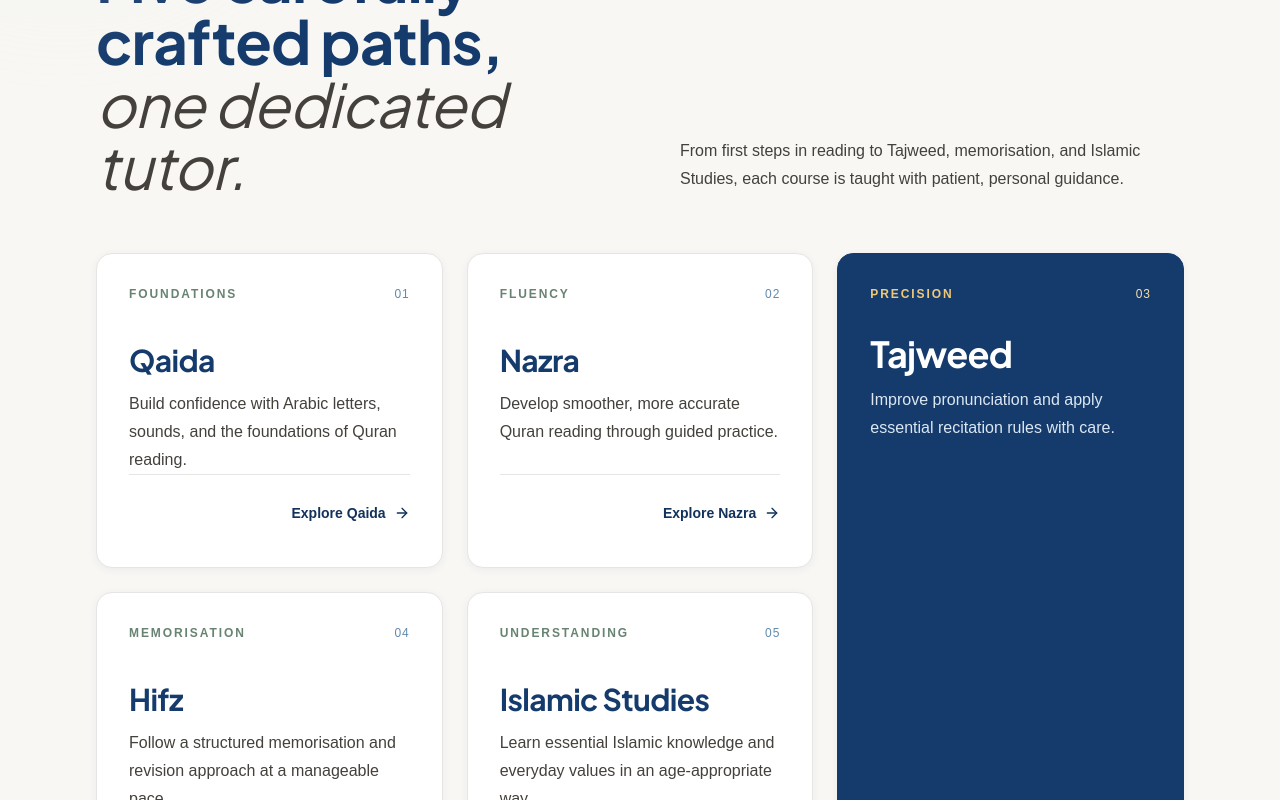
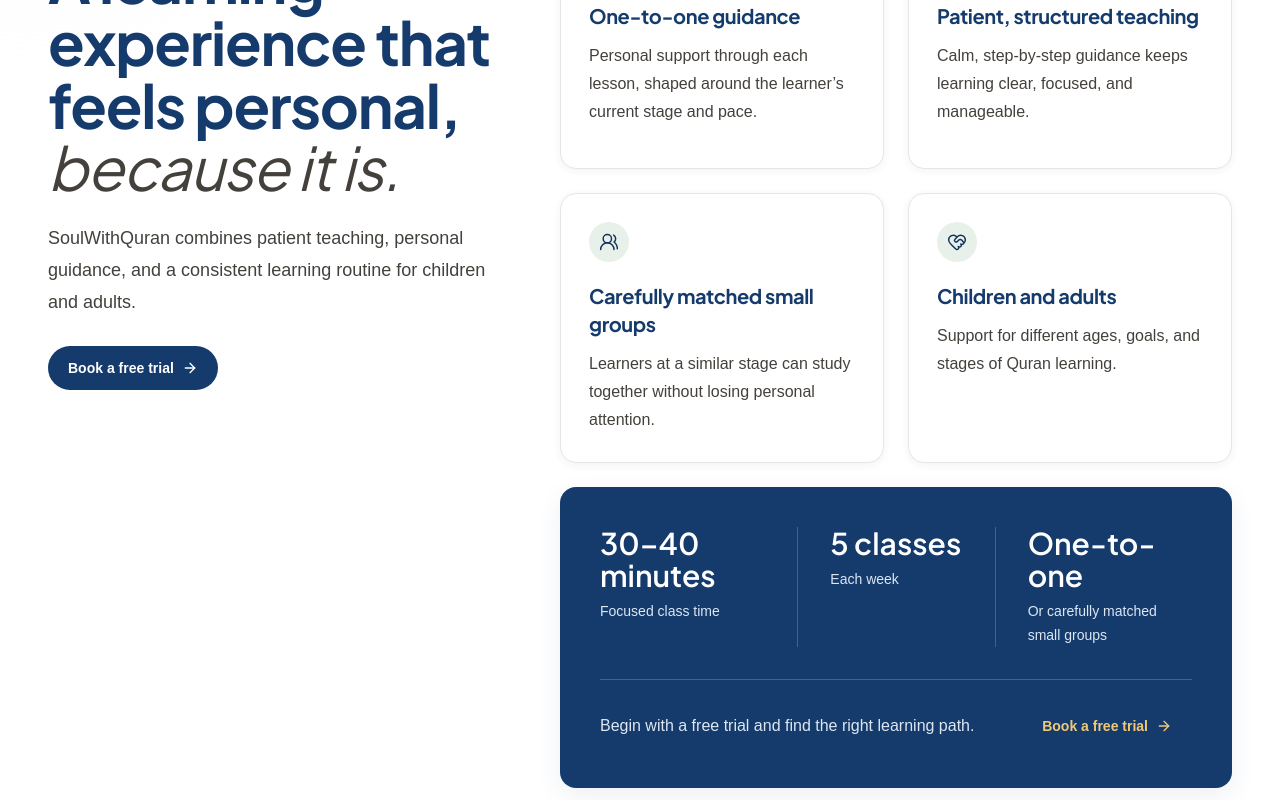
Before and after one commit to faisaldev5/soul-with-quran, a Next.js app: page / in a window 1280 px wide. Shown: the part 1180-1980 px from the top of the page. Built offline with nearby package versions, Linux system fonts and the light colour scheme.

Commit message:
feat: add sticky homepage benefits section

```diff
--- a/src/app/page.tsx
+++ b/src/app/page.tsx
@@ -1,10 +1,12 @@
 import { CoursesOverview } from "@/components/sections/courses-overview";
 import { HomeHero } from "@/components/sections/home-hero";
+import { WhyLearnersChooseUs } from "@/components/sections/why-learners-choose-us";
 
 export default function Home() {
   return (
     <>
       <HomeHero />
+      <WhyLearnersChooseUs />
       <CoursesOverview />
     </>
   );
--- /dev/null
+++ b/src/components/sections/why-learners-choose-us.tsx
@@ -0,0 +1,158 @@
+import {
+  ArrowRight,
+  HeartHandshake,
+  ListChecks,
+  UserRound,
+  UsersRound,
+  type LucideIcon,
+} from "lucide-react";
+
+import { ButtonLink } from "@/components/ui/button";
+import { Card } from "@/components/ui/card";
+import { Container } from "@/components/ui/container";
+import { Section } from "@/components/ui/section";
+
+type Benefit = {
+  title: string;
+  description: string;
+  icon: LucideIcon;
+};
+
+const benefits: readonly Benefit[] = [
+  {
+    title: "One-to-one guidance",
+    description:
+      "Personal support through each lesson, shaped around the learner’s current stage and pace.",
+    icon: UserRound,
+  },
+  {
+    title: "Patient, structured teaching",
+    description:
+      "Calm, step-by-step guidance keeps learning clear, focused, and manageable.",
+    icon: ListChecks,
+  },
+  {
+    title: "Carefully matched small groups",
+    description:
+      "Learners at a similar stage can study together without losing personal attention.",
+    icon: UsersRound,
+  },
+  {
+    title: "Children and adults",
+    description:
+      "Support for different ages, goals, and stages of Quran learning.",
+    icon: HeartHandshake,
+  },
+];
+
+const facts = [
+  { value: "30–40 minutes", label: "Focused class time" },
+  { value: "5 classes", label: "Each week" },
+  { value: "One-to-one", label: "Or carefully matched small groups" },
+] as const;
+
+function BenefitCard({ description, icon: Icon, title }: Benefit) {
+  return (
+    <Card as="article" className="flex flex-col p-6 md:min-h-64 md:p-7">
+      <span
+        aria-hidden="true"
+        className="flex size-10 items-center justify-center rounded-full bg-sage-100 text-primary-700"
+      >
+        <Icon className="size-5" strokeWidth={1.75} />
+      </span>
+      <h3 className="mt-5 text-xl leading-7">{title}</h3>
+      <p className="mt-3 text-base leading-7 text-text-secondary">
+        {description}
+      </p>
+    </Card>
+  );
+}
+
+export function WhyLearnersChooseUs() {
+  return (
+    <Section
+      id="why-learners-choose-us"
+      aria-labelledby="why-learners-choose-us-heading"
+      surface="white"
+      withContainer={false}
+      className="border-y border-border"
+    >
+      <Container>
+        <div className="grid items-start gap-12 lg:grid-cols-[minmax(0,0.4fr)_minmax(0,0.6fr)] lg:gap-16">
+          <div className="min-w-0 lg:sticky lg:top-28 lg:self-start">
+            <p className="text-sm font-semibold uppercase tracking-[0.08em] text-sage-700">
+              Why learners choose us
+            </p>
+            <h2
+              id="why-learners-choose-us-heading"
+              className="mt-4 max-w-[13ch] text-balance text-4xl leading-[1.08] md:text-5xl md:leading-[1.04] lg:text-6xl"
+            >
+              A learning experience that feels personal, {" "}
+              <span className="font-normal italic text-text-secondary">
+                because it is.
+              </span>
+            </h2>
+            <p className="mt-6 max-w-supporting text-base leading-7 text-text-secondary md:text-lg md:leading-8">
+              SoulWithQuran combines patient teaching, personal guidance, and a
+              consistent learning routine for children and adults.
+            </p>
+            <ButtonLink
+              href="/free-trial"
+              icon={<ArrowRight aria-hidden="true" className="size-4" />}
+              className="mt-7"
+            >
+              Book a free trial
+            </ButtonLink>
+          </div>
+
+          <div className="min-w-0 space-y-6">
+            <div className="grid gap-5 md:grid-cols-2 lg:gap-6">
+              {benefits.map((benefit) => (
+                <BenefitCard key={benefit.title} {...benefit} />
+              ))}
+            </div>
+
+            <aside
+              aria-label="Class format"
+              className="rounded-large bg-primary-600 p-6 text-text-inverse shadow-medium md:p-8 lg:p-10"
+            >
+              <div className="grid gap-8 md:grid-cols-3 md:gap-0">
+                {facts.map((fact, index) => (
+                  <div
+                    key={fact.value}
+                    className={
+                      index === 0
+                        ? ""
+                        : "border-t border-white/20 pt-6 md:border-l md:border-t-0 md:pl-8 md:pt-0"
+                    }
+                  >
+                    <p className="font-heading text-2xl font-semibold leading-8 text-white md:text-3xl">
+                      {fact.value}
+                    </p>
+                    <p className="mt-2 text-sm leading-6 text-primary-100">
+                      {fact.label}
+                    </p>
+                  </div>
+                ))}
+              </div>
+
+              <div className="mt-8 flex flex-col gap-5 border-t border-white/20 pt-6 md:flex-row md:items-center md:justify-between">
+                <p className="max-w-supporting text-base leading-7 text-primary-100">
+                  Begin with a free trial and find the right learning path.
+                </p>
+                <ButtonLink
+                  href="/free-trial"
+                  variant="tertiary"
+                  icon={<ArrowRight aria-hidden="true" className="size-4" />}
+                  className="shrink-0 !text-gold-300 hover:!text-gold-200 focus-visible:outline-gold-300"
+                >
+                  Book a free trial
+                </ButtonLink>
+              </div>
+            </aside>
+          </div>
+        </div>
+      </Container>
+    </Section>
+  );
+}
```
